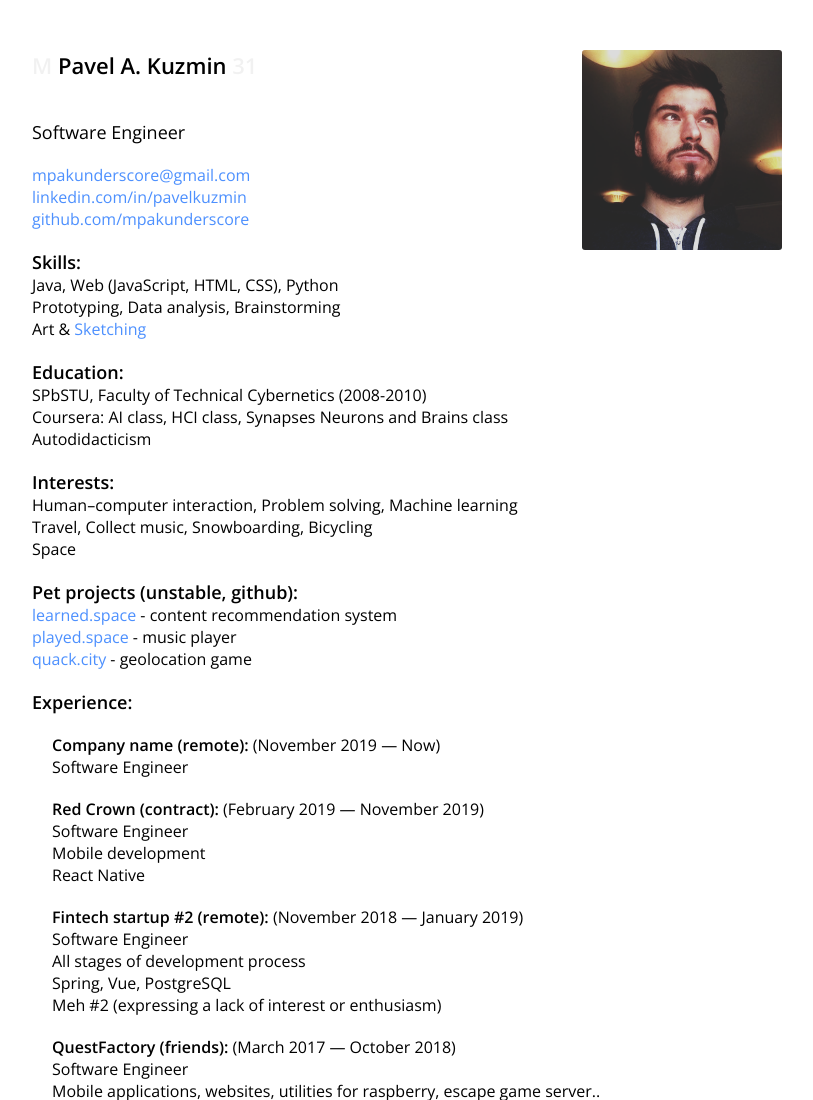
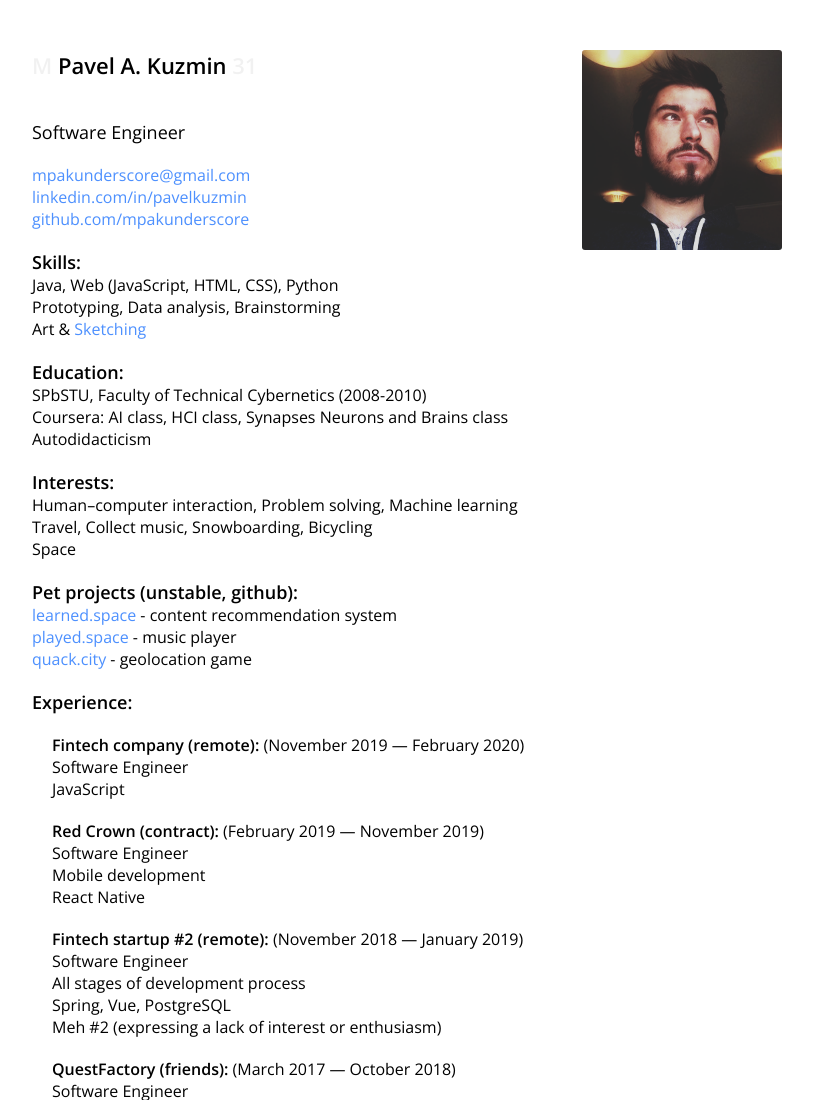
Before and after one commit to mpakunderscore/cv, a plain HTML site: page index.html in a window 1280 px wide. Shown: the top 1100 px of the page, without its empty margins (208-1021 px from the left). Drawn offline with nearby package versions, Linux system fonts and the light colour scheme.

Commit message:
Fix last job

```diff
--- a/index.html
+++ b/index.html
@@ -85,8 +85,9 @@
 			<div id="experience">
 
 				<div class="">
-					<span><b>Company name (remote):</b> <br class="mobile"/>(November 2019 — Now)</span>
+					<span><b>Fintech company (remote):</b> <br class="mobile"/>(November 2019 — February 2020)</span>
 					<span>Software Engineer</span>
+					<span>JavaScript</span>
 				</div>
 
 				<div class="">
@@ -163,6 +164,13 @@
 				</div>
 			</div>
 
+			<br/>
+			<br/>
+			<br/>
+			<br/>
+			<br/>
+			<br/>
+
 			<div class="technologies">
 				<span class="title">Technologies that i used:</span>
 				<span>Frameworks: Spring, Play Framework, Node, Android, React Native, React, Angular, Vue, jQuery, Electron..</span>
@@ -171,6 +179,8 @@
 				<span>Operations: Heroku, Amazon, Docker, K8s</span>
 				<span>Other: TensorFlow, ANTLR, Raspberry..</span>
 			</div>
+
+
 
 			<div id="typesetting">
 				<span id="typesetting-first">2020, mpak</span>
```
